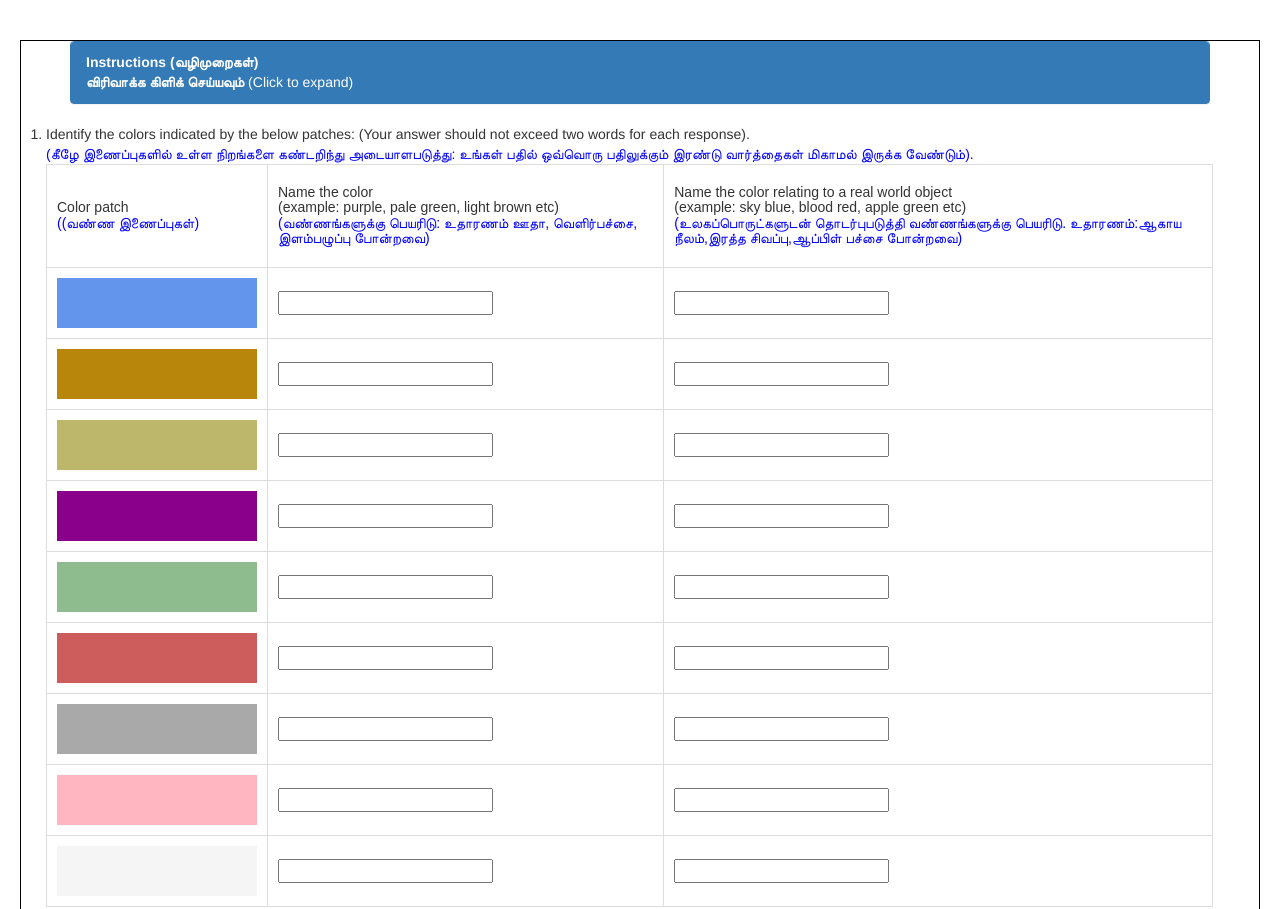
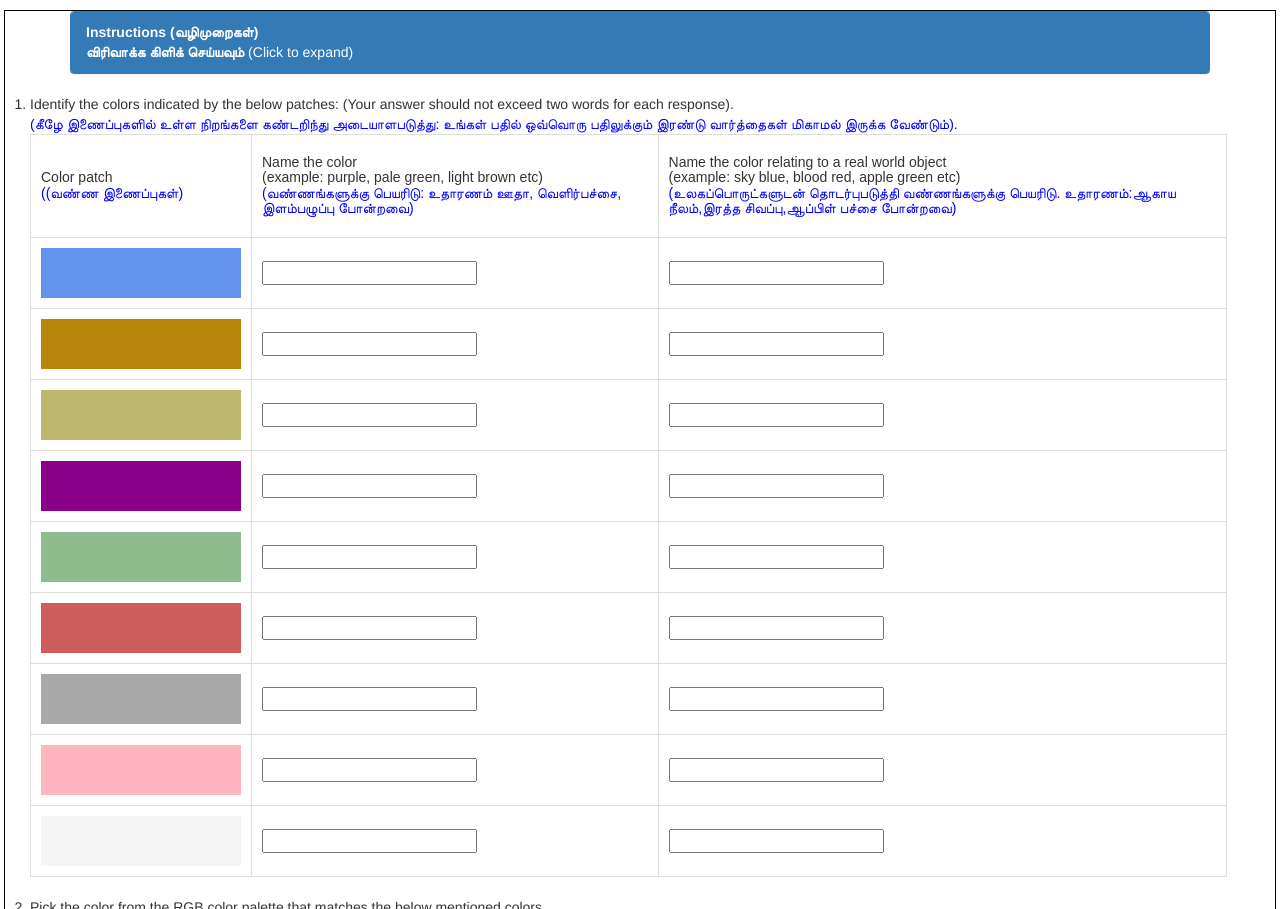
Before and after one commit to Elaaaa/colors-app-tamil, a plain HTML site: page index.html in a window 1280 px wide. Shown: the top 909 px of the page. Drawn offline with nearby package versions, Linux system fonts and the light colour scheme.

Commit message:
Update index.html

```diff
--- a/index.html
+++ b/index.html
@@ -8,7 +8,7 @@
 <div class="panel panel-primary"><!-- WARNING: the ids "collapseTrigger" and "instructionBody" are being used to enable expand/collapse feature --><a class="panel-heading" href="javascript:void(0);" id="collapseTrigger"><strong>Instructions (வழிமுறைகள்)  <br /> விரிவாக்க கிளிக் செய்யவும் </strong> <span class="collapse-text"> (click to expand) </span> </a>
 
 <div class="panel-body" id="instructionBody">
- <p>You must answer all 3 questions in this section. <br /><strong>Note</strong>: Do not use internet explorer to view this page. Recommended browsers include Google chrome or Mozilla firefox</br /> <font color="blue">(நீங்கள் இந்த பிரிவில் உள்ள அனைத்து கேள்விகளுக்கும் பதிலளிக்க வேண்டும்.) <stong>குறிப்பு</strong> இந்த பக்கம் பார்க்க இன்டர்நெட் எக்ஸ்ப்ளோரர் பயன்படுத்த வேண்டாம். பரிந்துரைக்கப்பட்ட உலாவிகள் Google Chrome அல்லது Mozilla Firefox அடங்கும்</font></p>
+ <p>You must answer all 3 questions in this section. <br /><strong>Note</strong>: Do not use internet explorer to view this page. Recommended browsers include Google chrome or Mozilla firefox</br /> <font color="blue">(நீங்கள் இந்த பிரிவில் உள்ள அனைத்து கேள்விகளுக்கும் பதிலளிக்க வேண்டும்.) <strong>குறிப்பு</strong>: இந்த பக்கம் பார்க்க இன்டர்நெட் எக்ஸ்ப்ளோரர் பயன்படுத்த வேண்டாம். பரிந்துரைக்கப்பட்ட உலாவிகள் Google Chrome அல்லது Mozilla Firefox அடங்கும்</font></p>
 </div>
 </div>
 </div>
@@ -240,10 +240,10 @@ function clickColor(hex, seltop, selleft, html5) {
 <style>
 body {
     border: 1px solid black;
-    margin-top: 40px;
-    margin-bottom: 120px;
-    margin-right: 20px;
-    margin-left: 20px;
+    margin-top: 10px;
+    margin-bottom: 10px;
+    margin-right: 4px;
+    margin-left: 4px;
     background-color: white;
 }
 </style>
```
